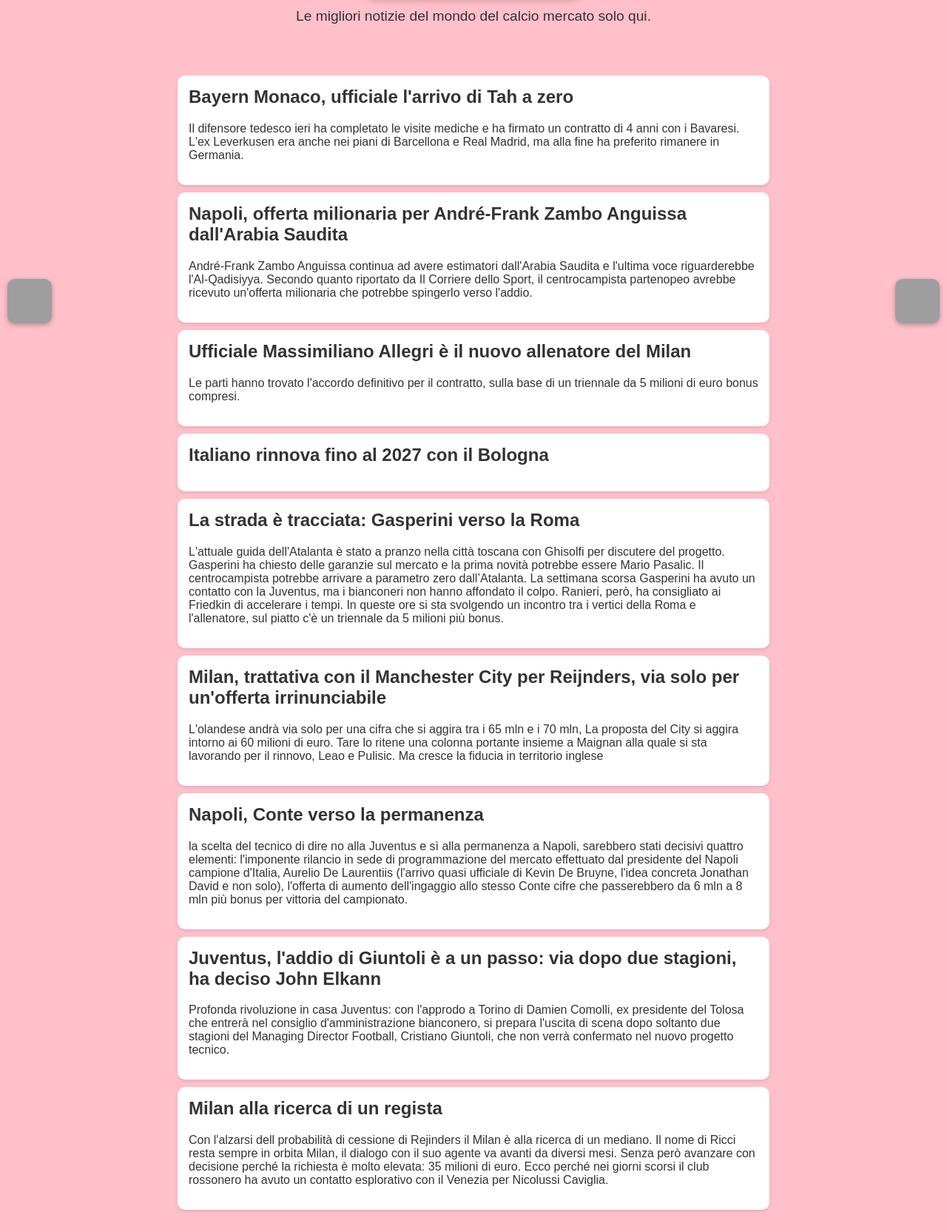
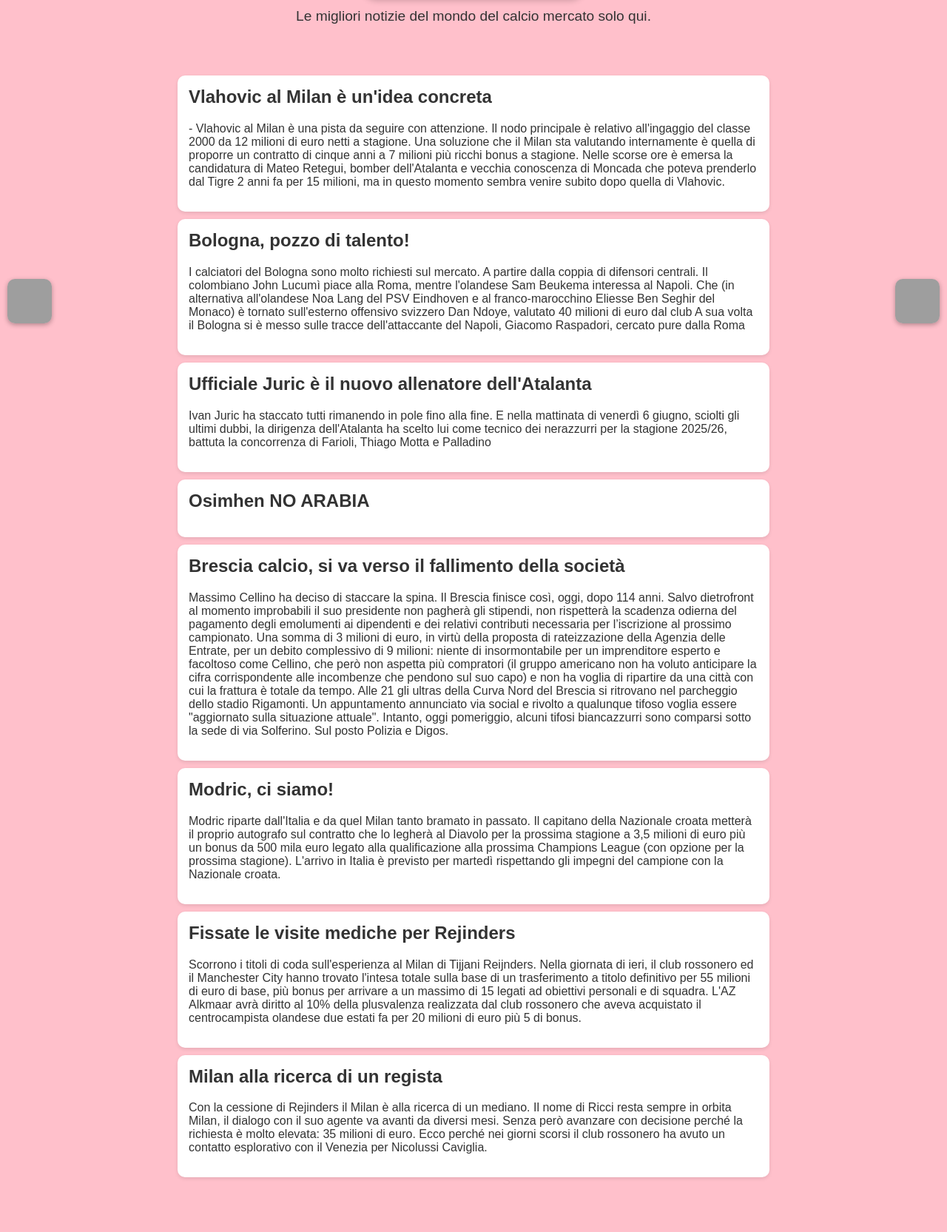
Before and after one commit to lorenzometelli/gabibbo-romano, a plain HTML site: page index.html in a window 1280 px wide. Shown: the part 353-2018 px from the top of the page at 74% size. After the commit the page ends 1974 px from the top, so only its background shows below. Drawn offline with Linux system fonts and the light colour scheme; grey boxes are pictures that could not be loaded.

Commit message:
Update index.html

```diff
--- a/index.html
+++ b/index.html
@@ -103,91 +103,107 @@
   <section class="notizie">
 
     <div class="notizia" onclick="toggleExtraContentTah()">
-      <h2>Bayern Monaco, ufficiale l'arrivo di Tah a zero</h2>
-      <p>Il difensore tedesco ieri ha completato le visite mediche e ha firmato un contratto di 4 anni con i Bavaresi. L'ex Leverkusen era anche nei piani di Barcellona e Real Madrid, ma alla fine ha preferito rimanere in Germania.</p>
+      <h2>Vlahovic al Milan è un'idea concreta</h2>
+      <p>- Vlahovic al Milan è una pista da seguire con attenzione.
+        Il nodo principale è relativo all'ingaggio del classe 2000 da 12 milioni di euro netti a stagione.
+        Una soluzione che il Milan sta valutando internamente è quella di proporre un contratto di cinque anni a 7 milioni più ricchi bonus a stagione.
+        Nelle scorse ore è emersa la candidatura di Mateo Retegui,
+        bomber dell'Atalanta e vecchia conoscenza di Moncada che poteva prenderlo dal Tigre 2 anni fa per 15 milioni,
+        ma in questo momento sembra venire subito dopo quella di Vlahovic.</p>
       <div class="extra-content" id="extra-content-tah">
-        Tah cercando di capire perché sia ricercato dalle migliore squadre nonostante sia un bidone con questa foto
+        Rara foto di Dusan Vlahovic appena metterà la maglia del Milan
         <br />
-        <img src="https://preview.redd.it/py33ke03f8241.png?width=1080&crop=smart&auto=webp&s=21ed9b0dec3a496e8135a4e0507c8bddd5b7f5da" alt="Tah meme" />
+        <img src="https://upload.wikimedia.org/wikipedia/it/thumb/e/e5/Marco_van_Basten_-_Milan_AC_1990-91.jpg/960px-Marco_van_Basten_-_Milan_AC_1990-91.jpg" alt="Tah meme" />
       </div>
     </div>
 
     <div class="notizia" onclick="toggleExtraContentAnguissa()">
-      <h2>Napoli, offerta milionaria per André-Frank Zambo Anguissa dall'Arabia Saudita</h2>
-      <p>André-Frank Zambo Anguissa continua ad avere estimatori dall'Arabia Saudita e l'ultima voce riguarderebbe l'Al-Qadisiyya. Secondo quanto riportato da Il Corriere dello Sport, il centrocampista partenopeo avrebbe ricevuto un'offerta milionaria che potrebbe spingerlo verso l'addio.</p>
+      <h2>Bologna, pozzo di talento!</h2>
+      <p>I calciatori del Bologna sono molto richiesti sul mercato. A partire dalla coppia di difensori centrali.
+        Il colombiano John Lucumì piace alla Roma, mentre l'olandese Sam Beukema interessa al Napoli.
+        Che (in alternativa all'olandese Noa Lang del PSV Eindhoven e al franco-marocchino Eliesse Ben Seghir del Monaco)
+        è tornato sull'esterno offensivo svizzero Dan Ndoye, valutato 40 milioni di euro dal club
+        A sua volta il Bologna si è messo sulle tracce dell'attaccante del Napoli, Giacomo Raspadori, cercato pure dalla Roma
+      </p>
       <div class="extra-content" id="extra-content-anguissa">
-        De laurentis cercando i soldi per rinnovare conte comprare de bruyne e finanziare il suo cinepanettone di merda
+        Bologna pronto a fare 3000 miliardi di euro con i suoi giocatori
         <br />
-        <img src="https://preview.redd.it/zdo10qa8e85b1.jpg?width=1080&crop=smart&auto=webp&s=049e911bf08c80eab3772b5a16e8e33832b9ff04" alt="De Laurentiis meme" style="width: 150px" />
+        <img src="https://www.rollingstone.it/wp-content/uploads/2016/08/Bart-Simpsons-Drake-500x319.jpg" alt="De Laurentiis meme" style="width: 150px" />
       </div>
     </div>
 
     <div class="notizia" onclick="toggleExtraContentAllegri()">
-      <h2>Ufficiale Massimiliano Allegri è il nuovo allenatore del Milan</h2>
-      <p>Le parti hanno trovato l'accordo definitivo per il contratto, sulla base di un triennale da 5 milioni di euro bonus compresi.</p>
+      <h2>Ufficiale Juric è il nuovo allenatore dell'Atalanta</h2>
+      <p>Ivan Juric ha staccato tutti rimanendo in pole fino alla fine. E nella mattinata di venerdì 6 giugno, sciolti gli ultimi dubbi,
+        la dirigenza dell'Atalanta ha scelto lui come tecnico dei nerazzurri per la stagione 2025/26, battuta la concorrenza di Farioli, Thiago Motta e Palladino</p>
       <div class="extra-content" id="extra-content-allegri">
-        Allegri ti sorride perché sta cercando un modo per mettere leao terzino destro e terracciano prima punta
+       Ecco a voi una foto di tutti i candidati per la panchina dell'Atalanta
         <br />
-        <img src="https://cdn.calciomercato.com/images/2024-05/Allegri.sorriso.Juventus.2024.1500x1000.jpg" alt="Allegri meme" />
+        <img src="https://www.lavoce.it/wp-content/uploads/2019/06/ruffini.jpg" alt="Allegri meme" />
       </div>
     </div>
 
     <div class="notizia" onclick="toggleExtraContentItaliano()">
-      <h2>Italiano rinnova fino al 2027 con il Bologna</h2>
+      <h2>Osimhen NO ARABIA</h2>
       <div class="extra-content" id="extra-content-italiano">
-        Bologna sculando il secondo allenatore che gli permette di non essere più la squadra inutile che è sempre stata.
+      <p> L'attaccante nigeriano del Napoli ha rifiutato l'offerta dell'Al-Hilal, che gli ha proposto un ingaggio da circa 30 milioni di euro netti all'anno più bonus.
+       A sua volta il Napoli ha detto no a una proposta ufficiale dell'Al-Hilal, che ha offerto 65 milioni di euro più altri 5 milioni di bonus. Il club del presidente Aurelio De Laurentiis chiede i 75 milioni di euro previsti dalla clausola di rescissione.
+      Per Osimhen c'era stato anche un interessamento da parte della Juventus prima del licenziamento del direttore Cristiano Giuntoli.
+        A questo punto ci riprovano i turchi del Galatasaray, dove l'attaccante nigeriano ha già giocato in prestito questa stagione, segnando 37 goal in 41 presenze. </p>
         <br />
-        <img src="https://i.ytimg.com/vi/M8Aycn7QcPs/maxresdefault.jpg" alt="Italiano meme" />
       </div>
     </div>
 
     <div class="notizia" onclick="toggleExtraContentGasperini()">
-      <h2>La strada è tracciata: Gasperini verso la Roma</h2>
-      <p>L'attuale guida dell'Atalanta è stato a pranzo nella città toscana con Ghisolfi per discutere del progetto. Gasperini ha chiesto delle garanzie sul mercato e la prima novità potrebbe essere Mario Pasalic. Il centrocampista potrebbe arrivare a parametro zero dall’Atalanta. La settimana scorsa Gasperini ha avuto un contatto con la Juventus, ma i bianconeri non hanno affondato il colpo. Ranieri, però, ha consigliato ai Friedkin di accelerare i tempi. In queste ore si sta svolgendo un incontro tra i vertici della Roma e l'allenatore, sul piatto c'è un triennale da 5 milioni più bonus.</p>
+      <h2>Brescia calcio, si va verso il fallimento della società</h2>
+      <p>Massimo Cellino ha deciso di staccare la spina. Il Brescia finisce così, oggi, dopo 114 anni.
+        Salvo dietrofront al momento improbabili il suo presidente non pagherà gli stipendi, non rispetterà la scadenza odierna del pagamento
+        degli emolumenti ai dipendenti e dei relativi contributi necessaria per l’iscrizione al prossimo campionato.
+        Una somma di 3 milioni di euro, in virtù della proposta di rateizzazione della Agenzia delle Entrate,
+        per un debito complessivo di 9 milioni: niente di insormontabile per un imprenditore esperto e facoltoso come Cellino,
+        che però non aspetta più compratori (il gruppo americano non ha voluto anticipare la cifra corrispondente alle incombenze che pendono
+        sul suo capo) e non ha voglia di ripartire da una città con cui la frattura è totale da tempo.
+        Alle 21 gli ultras della Curva Nord del Brescia si ritrovano nel parcheggio dello stadio Rigamonti.
+        Un appuntamento annunciato via social e rivolto a qualunque tifoso voglia essere "aggiornato sulla situazione attuale".
+        Intanto, oggi pomeriggio,
+        alcuni tifosi biancazzurri sono comparsi sotto la sede di via Solferino. Sul posto Polizia e Digos.</p>
       <div class="extra-content" id="extra-content-gasperini">
-        Romanisti appena gasperini perderà la prima partita e/o proferira parola in un'intervista
+        Cellino speriamo di vedere al più presto la doppia data su wikipedia, magari i tifosi trovano dove abiti e ti fanno saltare in aria
         <br />
-        <img src="https://cdn.7tv.app/emote/01H15ES0PG0007779TR98GMKEJ/4x.avif" alt="Gasperini meme" />
+        <img src="https://www.elivebrescia.tv/wp-content/uploads/2023/06/brescia-calcio-reggina-tribunale-1911-striscione-cellino.png" alt="Gasperini meme" />
       </div>
     </div>
 
     <div class="notizia" onclick="toggleExtraContentReijnders()">
-      <h2>Milan, trattativa con il Manchester City per Reijnders, via solo per un'offerta irrinunciabile</h2>
-       <p>L'olandese andrà via solo per una cifra che si aggira tra i 65 mln e i 70 mln,
-        La proposta del City si aggira intorno ai 60 milioni di euro.
-        Tare lo ritene una colonna portante insieme a Maignan alla quale si sta
-        lavorando per il rinnovo, Leao e Pulisic. Ma cresce la fiducia in territorio inglese </p>
+      <h2>Modric, ci siamo!</h2>
+       <p>Modric riparte dall'Italia e da quel Milan tanto bramato in passato.
+         Il capitano della Nazionale croata metterà il proprio autografo sul contratto che lo legherà al Diavolo per la prossima stagione a 3,5 milioni di euro più un bonus da 500 mila euro legato alla qualificazione alla prossima Champions League (con opzione per la prossima stagione).
+         L'arrivo in Italia è previsto per martedì rispettando gli impegni del campione con la Nazionale croata. </p>
       <div class="extra-content" id="extra-content-reijnders">
-        Ufficiale manchester city chiede un bonifico a Biglele per comprare rejinders
+        Ecco cosa sta diventando il campionato di serie a
         <br />
-        <img src="https://cdn.7tv.app/emote/01GQ5N5VM0000FS1KEQF40P7R4/4x.avif" alt="Reijnders meme" />
+        <img src="https://www.swissinfo.ch/content/wp-content/uploads/sites/13/2021/07/ea368774c9b7fe8f873b7635cddda3e5-troisa-data.jpg" alt="Reijnders meme" />
       </div>
     </div>
 
     <div class="notizia" onclick="toggleExtraContentConte()">
-      <h2>Napoli, Conte verso la permanenza</h2>
-      <p>la scelta del tecnico di dire no alla Juventus e sì alla permanenza a Napoli, sarebbero stati decisivi quattro elementi: l'imponente rilancio in sede di programmazione del mercato effettuato dal presidente del Napoli campione d'Italia, Aurelio De Laurentiis (l'arrivo quasi ufficiale di Kevin De Bruyne, l'idea concreta Jonathan David e non solo), l'offerta di aumento dell'ingaggio allo stesso Conte cifre che passerebbero da 6 mln a 8 mln più bonus per vittoria del campionato.</p>
+      <h2>Fissate le visite mediche per Rejinders</h2>
+      <p>Scorrono i titoli di coda sull'esperienza al Milan di Tijjani Reijnders.
+         Nella giornata di ieri, il club rossonero ed il Manchester City hanno trovato l'intesa totale sulla base di un trasferimento
+         a titolo definitivo per 55 milioni di euro di base, più bonus per arrivare a un massimo di 15 legati ad obiettivi personali e di squadra.
+         L'AZ Alkmaar avrà diritto al 10% della plusvalenza realizzata dal club rossonero che aveva acquistato il centrocampista olandese
+         due estati fa per 20 milioni di euro più 5 di bonus.</p>
       <div class="extra-content" id="extra-content-conte">
-        <div class="notizia" onclick="toggleExtraContentFinale()" style="cursor:pointer; background:#eee; margin-top:10px; padding:10px; border-radius:8px;">
-          <h3>Ufficiale: Mancano allenatori, si punta su nuove figure</h3>
-          <p>Ufficiale: Finiti gli allenatori disponibili per la Juventus, vengono assunti Gabibbogiovinco, Kevin e Gambanera che prenderanno le redini della squadra. Esperienza: 2000 ore su Football Manager.</p>
+          Ah Boh beccati Mr Krabs Edit
+        <br />
+        <img src="https://cdn.7tv.app/emote/01GSQSEH7G0000ZMA1SVXGGJ5Z/4x.gif" alt="Conte meme" />
         </div>
-      </div>
-    </div>
-
-    <div class="notizia" onclick="toggleExtraContentGiuntoli()">
-      <h2>Juventus, l'addio di Giuntoli è a un passo: via dopo due stagioni, ha deciso John Elkann</h2>
-      <p>Profonda rivoluzione in casa Juventus: con l'approdo a Torino di Damien Comolli, ex presidente del Tolosa che entrerà nel consiglio d'amministrazione bianconero, si prepara l'uscita di scena dopo soltanto due stagioni del Managing Director Football, Cristiano Giuntoli, che non verrà confermato nel nuovo progetto tecnico.</p>
-      <div class="extra-content" id="extra-content-giuntoli">
-        Giuntoli che nonostante abbia fatto spendere 220 mln alla juve per giocatori insulsi, non viene accusato di essere una spia del napoli.
-        <br />
-        <img src="https://cdn.7tv.app/emote/01GR20ZKDG0008TBEVAMWNREKS/4x.avif" alt="Giuntoli meme" />
       </div>
     </div>
 
     <div class="notizia" onclick="toggleExtraContentMilan()">
       <h2>Milan alla ricerca di un regista</h2>
-      <p>Con l'alzarsi dell probabilità di cessione di Rejinders il Milan è alla ricerca di un mediano.
+      <p>Con la cessione di Rejinders il Milan è alla ricerca di un mediano.
         Il nome di Ricci resta sempre in orbita Milan, il dialogo con il suo agente va avanti da diversi mesi. Senza però avanzare con decisione
         perché la richiesta è molto elevata: 35 milioni di euro. Ecco perché nei giorni scorsi il club rossonero ha avuto un contatto esplorativo
         con il Venezia per Nicolussi Caviglia.
@@ -230,15 +246,6 @@
       var content = document.getElementById('extra-content-conte');
       content.style.display = content.style.display === 'block' ? 'none' : 'block';
     }
-    function toggleExtraContentFinale() {
-      var content = document.getElementById('extra-content-finale');
-      content.style.display = content.style.display === 'block' ? 'none' : 'block';
-    }
-    function toggleExtraContentGiuntoli() {
-      var content = document.getElementById('extra-content-giuntoli');
-      content.style.display = content.style.display === 'block' ? 'none' : 'block';
-    }
-
      function toggleExtraContentMilan() {
       var content = document.getElementById('extra-content-milan');
       content.style.display = content.style.display === 'block' ? 'none' : 'block';
```
